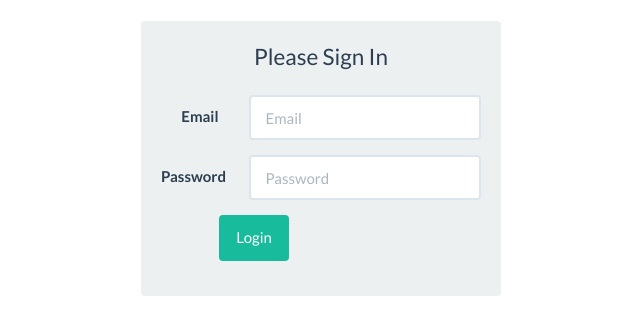
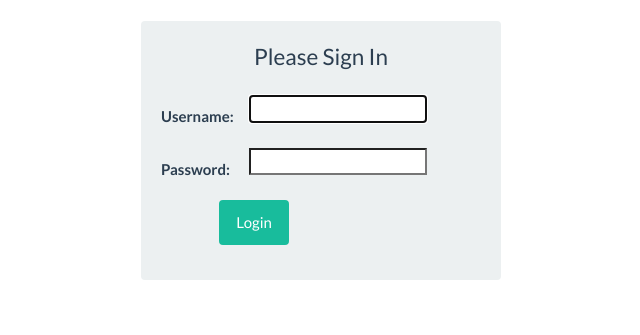
Before and after one commit to bduyng/django-jsnews, a Django app: page /login/ in a window 1280 px wide. Shown: the part 60-395 px from the top of the page, without its empty margins (319-959 px from the left). Run offline with Django 3.2, Linux system fonts and the light colour scheme; some libraries are stand-ins or nearby versions.

Commit message:
correct the login page

```diff
--- a/articles/templates/registration/login.html
+++ b/articles/templates/registration/login.html
@@ -24,15 +24,15 @@
                         <fieldset>
                             <legend class="text-center">Please Sign In</legend>
                             <div class="form-group">
-                                <label for="inputEmail" class="col-lg-3 control-label">Email</label>
+                                <label for="inputEmail" class="col-lg-3 control-label">{{ form.username.label_tag }}</label>
                                 <div class="col-lg-9">
-                                    <input type="text" class="form-control" id="inputEmail" placeholder="Email">
+                                    {{ form.username }}
                                 </div>
                             </div>
                             <div class="form-group">
-                                <label for="inputPassword" class="col-lg-3 control-label">Password</label>
+                                <label for="inputPassword" class="col-lg-3 control-label">{{ form.password.label_tag }}</label>
                                 <div class="col-lg-9">
-                                    <input type="password" class="form-control" id="inputPassword" placeholder="Password">
+                                    {{ form.password }}
                                 </div>
                             </div>
 
```
